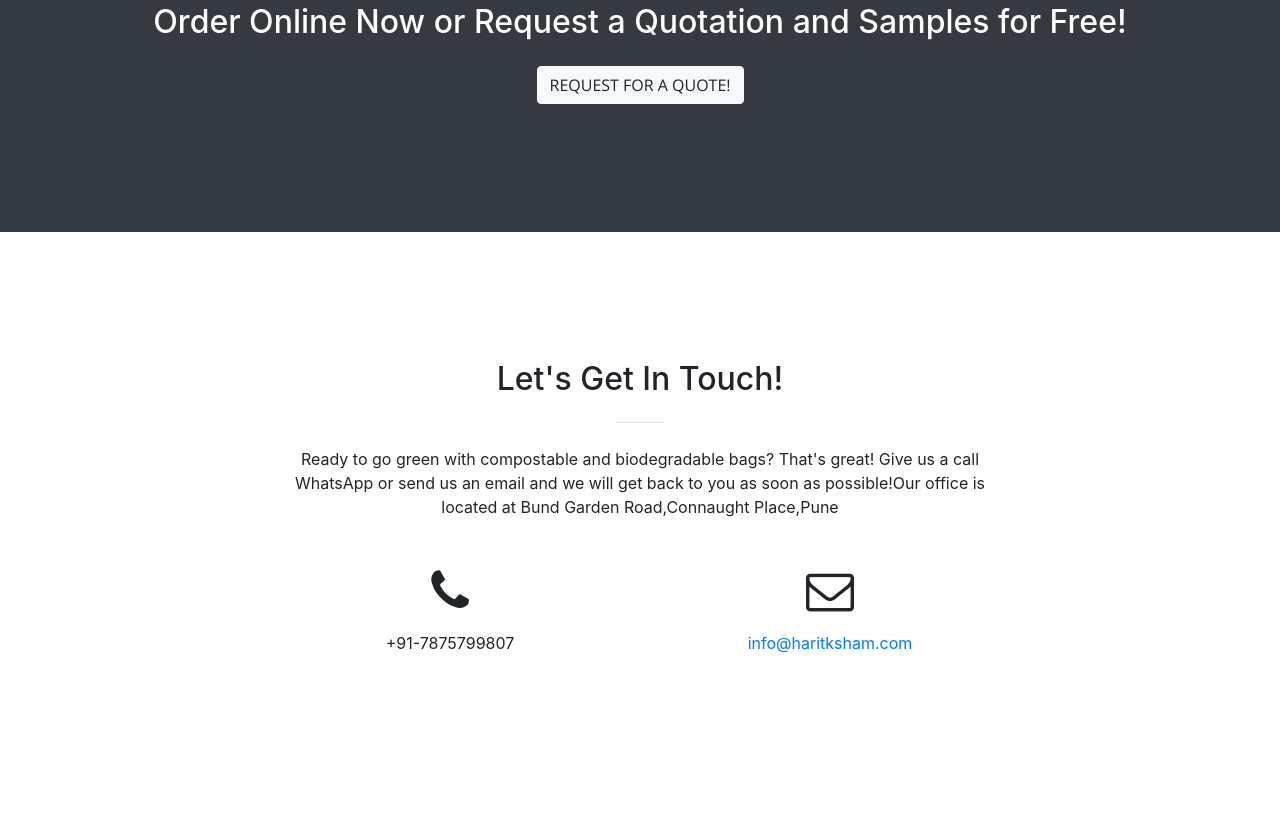
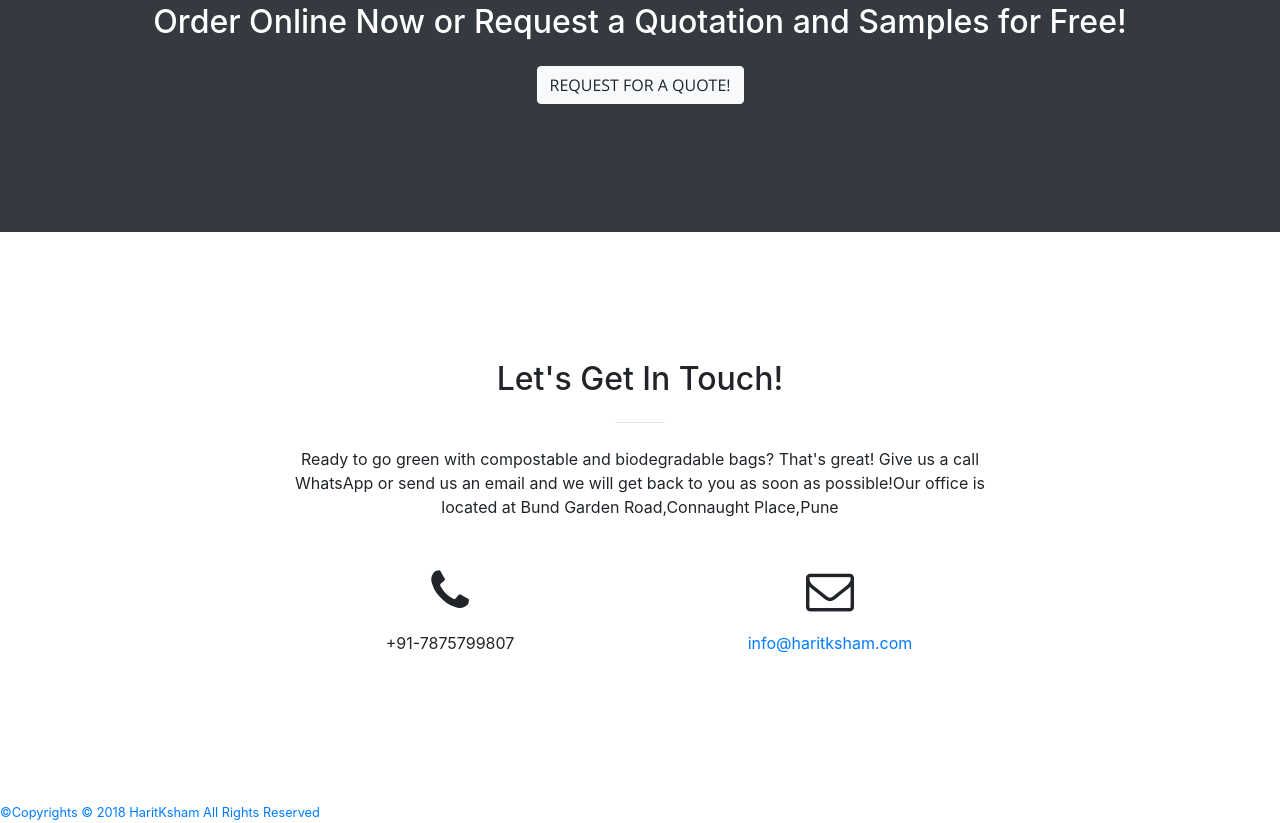
Before and after one commit to khanshahbaz786/khanshahbaz786.github.io, a website with bundled scripts: page index.html in a window 1280 px wide. Shown: the part 2797-3620 px from the top of the page. Before the commit the page ends 3596 px from the top, so only its background shows below. Built offline with nearby package versions, Linux system fonts and the light colour scheme.

Commit message:
Update index.html
Footer added

```diff
--- a/index.html
+++ b/index.html
@@ -267,7 +267,8 @@
 
     <!-- Custom scripts for this template -->
     <script src="js/creative.min.js"></script>
-
+<footer>
+ <small>&copy;Copyrights © 2018 HaritKsham All Rights Reserved</small>
+</footer>
   </body>
-
 </html>
```
